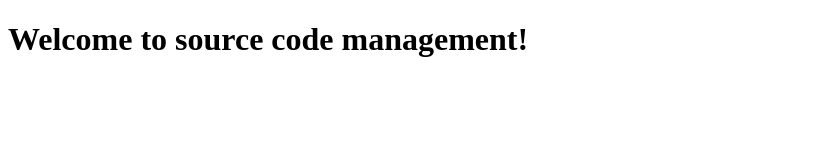
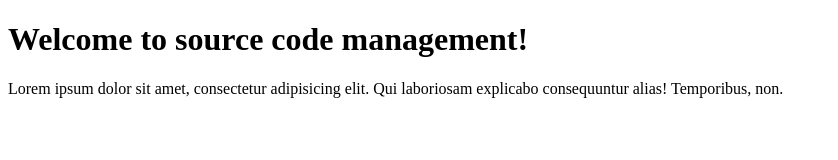
Before and after one commit to mariame1/devOps, a plain HTML site: page index.html in a window 1280 px wide. Shown: the whole page, without its empty margins (0-838 px from the left). Drawn offline with Linux system fonts and the light colour scheme.

Commit message:
second commit

```diff
--- a/index.html
+++ b/index.html
@@ -8,5 +8,6 @@
 </head>
 <body>
     <h1>Welcome to source code management! </h1>
+    <p>Lorem ipsum dolor sit amet, consectetur adipisicing elit. Qui laboriosam explicabo consequuntur alias! Temporibus, non.</p>
 </body>
 </html>
```
